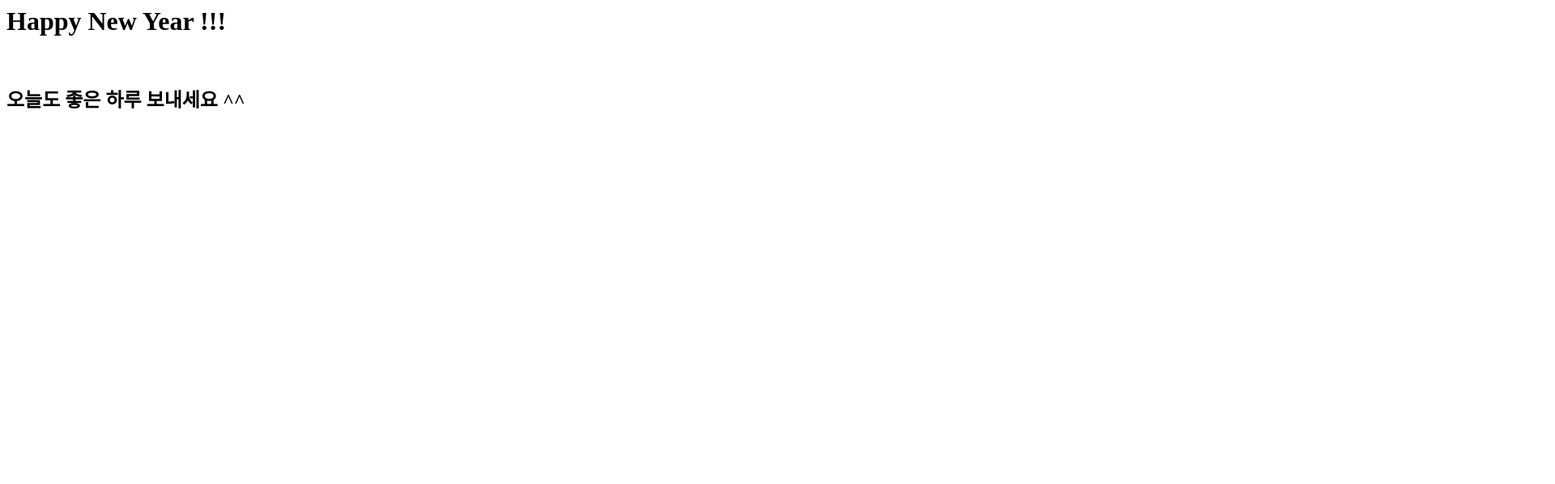
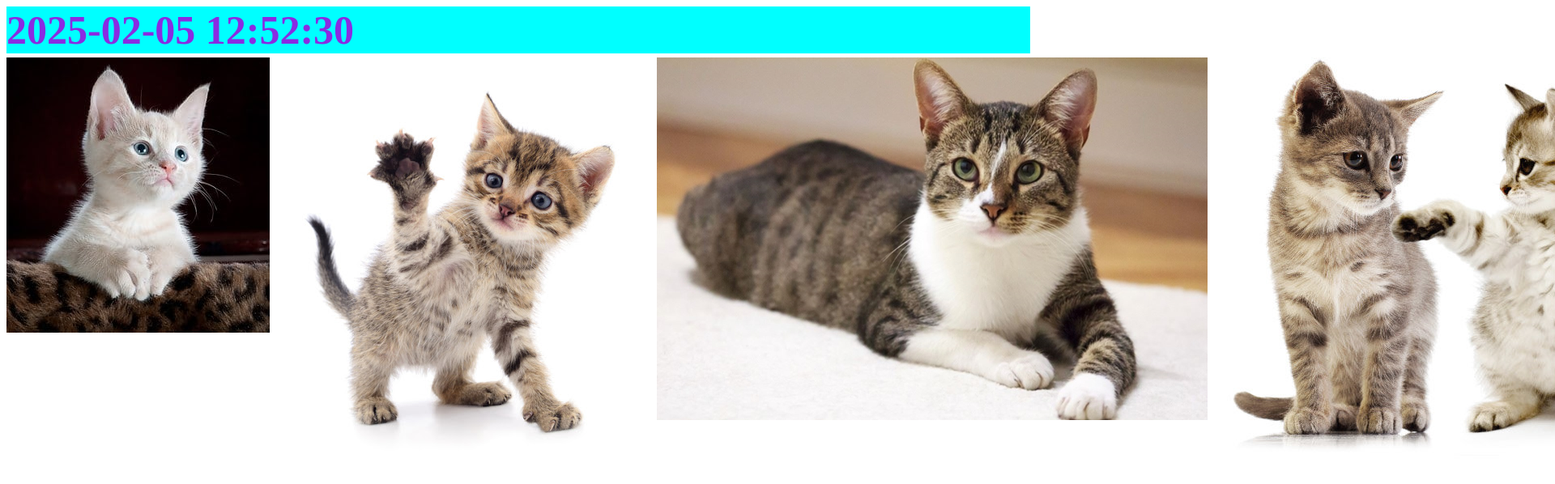
Before and after one commit to leeyehana/openWeb, a plain HTML site: page index.html in a window 1280 px wide. Shown: the top 598 px of the page at 81% size, 1920 px wide, since content can reach past the window. Drawn offline with Linux system fonts and the light colour scheme.

Commit message:
Mac에서 index.html 수정

```diff
--- a/index.html
+++ b/index.html
@@ -1,3 +1,65 @@
-<h1>Happy New Year !!!</h1>
-<br>
-<h2>오늘도 좋은 하루 보내세요 ^^</h2>
+<!DOCTYPE html>
+<html lang="ko">
+<head>
+    <meta charset="UTF-8">
+    <meta name="viewport" content="width=device-width, initial-scale=1.0">
+    <title>flex 연습</title>
+    <style>
+        #timebox {
+            background-color: aqua;
+            font-size: 50px;
+            font-weight: bolder;
+            color: blueviolet;
+            margin-bottom: 5px;
+        }
+        .flex1 {
+            display: flex;
+            width: auto;
+            height: auto;
+            justify-content: space-evenly;
+            align-self:center;
+        }
+        .flex2 .flex3 {
+            width: auto;
+            height: auto;
+        }
+    </style>
+</head>
+<body>
+    <div id="timebox"></div>
+    <div class="flex1">
+        <div class="flex2">
+            <img src="./cat1.jpg" alt=""고양이 사진1">
+        </div>
+        <div class="flex3">
+            <img src="./cat2.jpg" alt=""고양이 사진2">
+        </div>
+        <div class="flex2">
+            <img src="./cat3.jpg" alt=""고양이 사진3">
+        </div>
+        <div class="flex3">
+            <img src="./cat4.jpg" alt=""고양이 사진4">
+        </div>
+    </div>
+
+    <script>
+        function timebox(){
+            const now = new Date();
+            const year = now.getFullYear();
+            const month = now.getMonth() + 1;
+            const day = now.getDate();
+            const si = now.getHours();
+            const bun = now.getMinutes();
+            const cho = now.getSeconds();
+
+            const jikm = `${year}-${month<10?"0"+month:month}-${day<10?"0"+day:day}  ${si<10?"0"+si:si}:${bun<10?"0"+bun:bun}:${cho<10?"0"+cho:cho}`;
+
+            const div = document.getElementById("timebox");
+            div.innerText = jikm;
+        }
+
+        timebox();
+        setInterval(timebox, 10)
+    </script>
+</body>
+</html>
```
Also changed, not shown: cat1.jpg (added), cat2.jpg (added), cat3.jpg (added), cat4.jpg (added).
